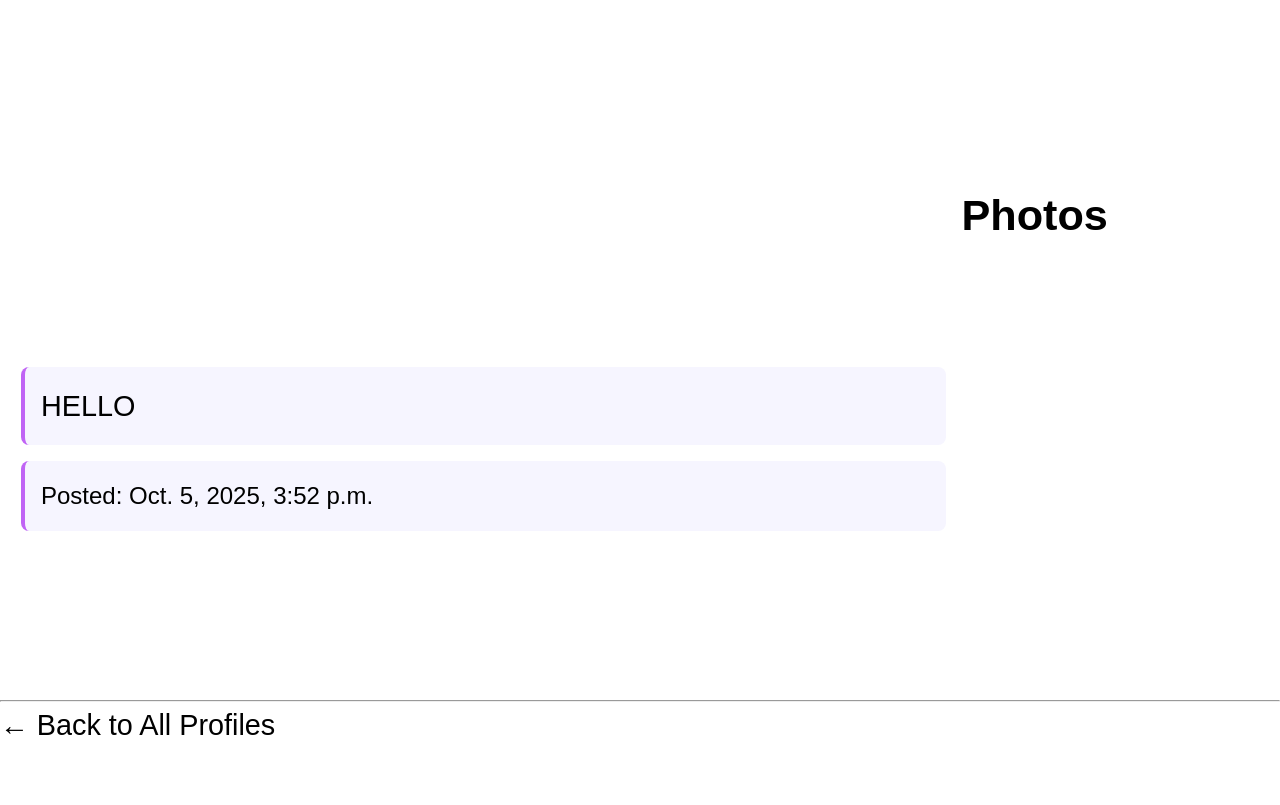
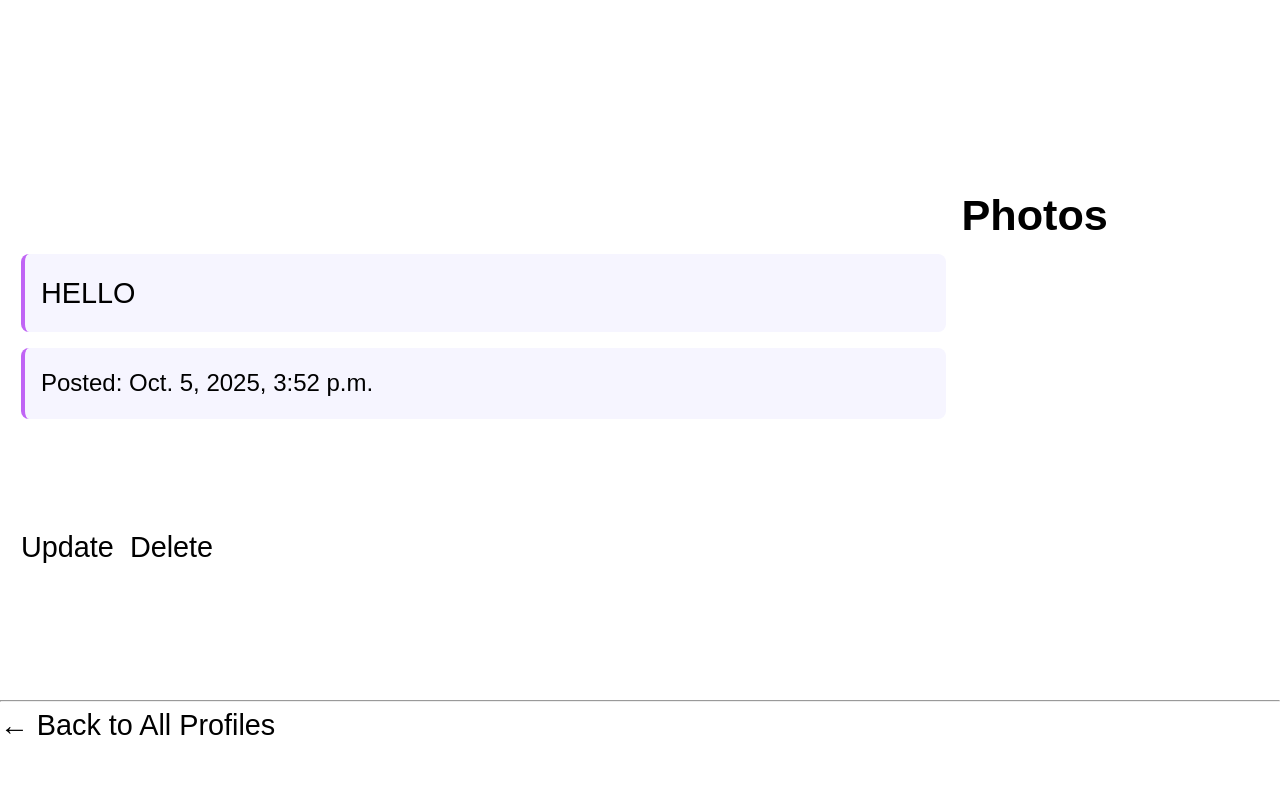
Before and after one commit to realJimJin/cs412, a Django app: page /mini_insta/post/4 in a window 1280 px wide. Run offline with Django 5.2, Linux system fonts and the light colour scheme; data comes from the database, SQL or seed files in the repository.

Commit message:
added buttons

```diff
--- a/mini_insta/templates/mini_insta/show_post.html
+++ b/mini_insta/templates/mini_insta/show_post.html
@@ -28,5 +28,9 @@
         {% endfor %}
     </div>
 
+<p style="margin-top:1rem;">
+  <a href="{% url 'mini_insta:update_post' post.pk %}" class="button">Update</a>
+  <a href="{% url 'mini_insta:delete_post' post.pk %}" class="button" style="margin-left:.5rem;">Delete</a>
+</p>
 </main>
 {% endblock %}
```
